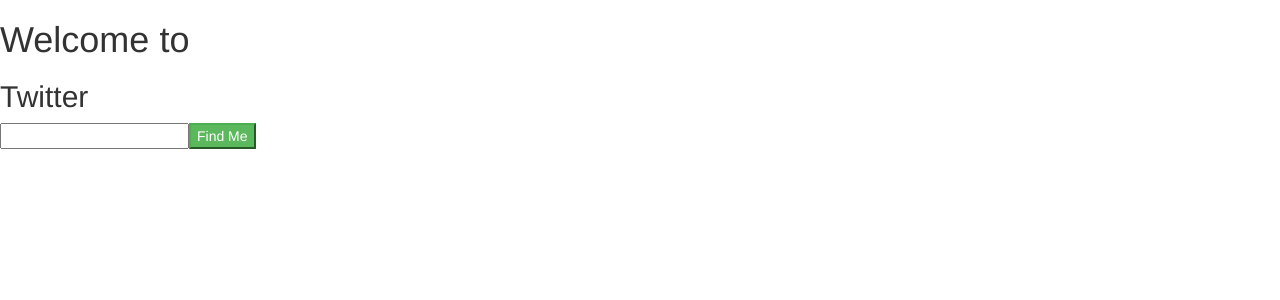
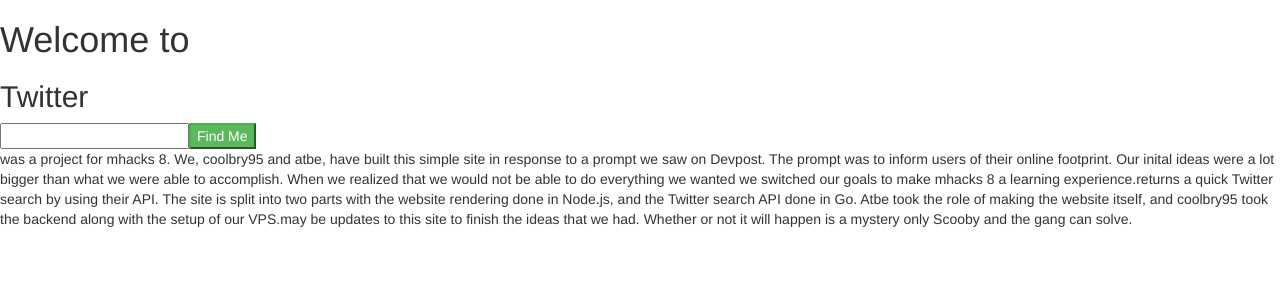
Before and after one commit to atbe/mhacks-mybigassfootprint, a Node project: template public/views/index.jade in a window 1280 px wide. Shown: the part 52-352 px from the top of the page. Run offline with Node 20 templates, Linux system fonts and the light colour scheme; the template is opened without the code that fills it, so the values that code supplies are empty.

Commit message:
add information about this site

```diff
--- a/public/views/index.jade
+++ b/public/views/index.jade
@@ -13,4 +13,10 @@
     )
     input(type='submit', value='Find Me', class='btn-success')
 
+  This was a project for mhacks 8. We, coolbry95 and atbe, have built this simple site in response to a prompt we saw on Devpost. The prompt was to inform users of their online footprint. Our inital ideas were a lot bigger than what we were able to accomplish. When we realized that we would not be able to do everything we wanted we switched our goals to make mhacks 8 a learning experience.
+
+  This returns a quick Twitter search by using their API. The site is split into two parts with the website rendering done in Node.js, and the Twitter search API done in Go. Atbe took the role of making the website itself, and coolbry95 took the backend along with the setup of our VPS.
+
+  There may be updates to this site to finish the ideas that we had. Whether or not it will happen is a mystery only Scooby and the gang can solve.
+
   p #{sorry_message}
```
